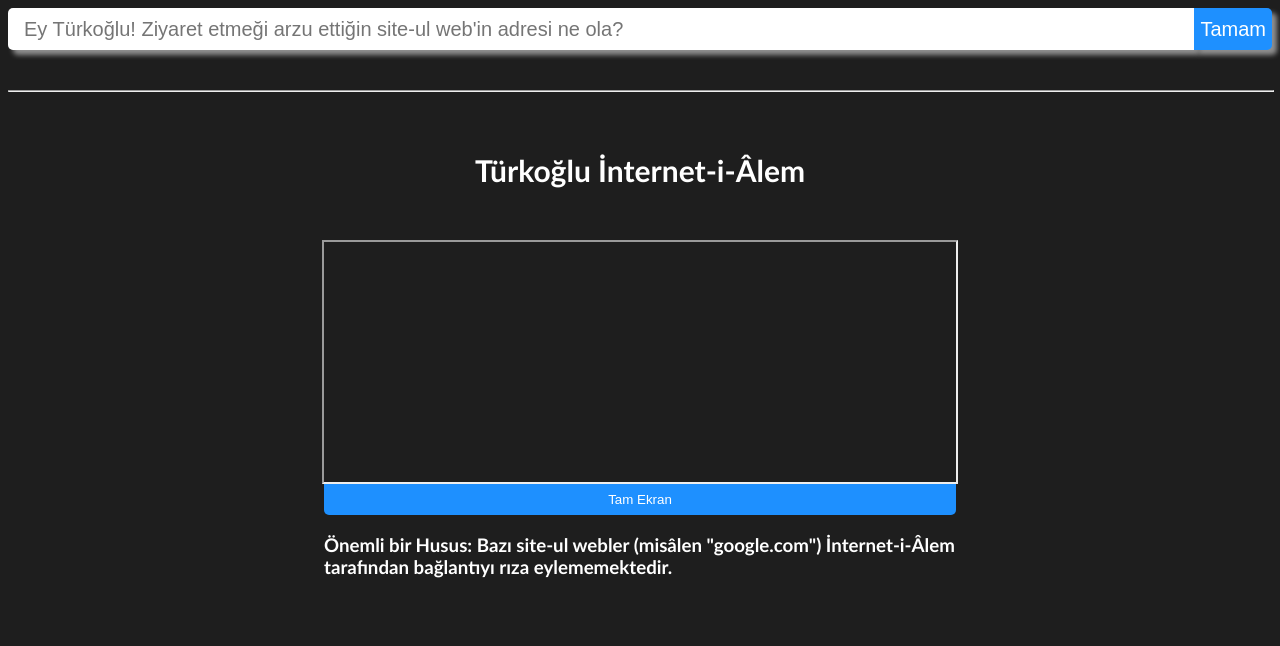
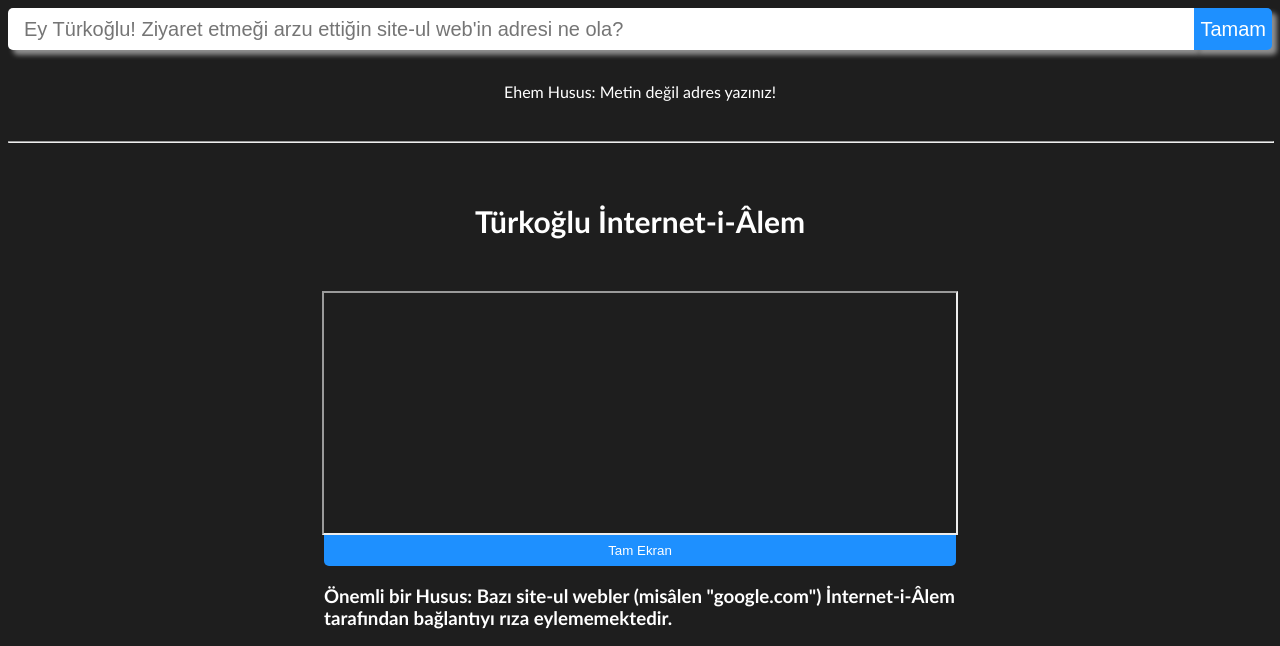
Before and after one commit to adigeweb/turkoglu-internet, a plain HTML site: page index.html in a window 1280 px wide. Shown: the top 646 px of the page. Drawn offline with Linux system fonts and the light colour scheme.

Commit message:
Add files via upload

```diff
--- a/index.html
+++ b/index.html
@@ -11,7 +11,8 @@
             <div class="search">
                 <input id="query" type="text" placeholder="Ey Türkoğlu! Ziyaret etmeği arzu ettiğin site-ul web'in adresi ne ola?" />
                 <button>Tamam</button>
-            </div><hr />
+            </div>
+            Ehem Husus: Metin değil adres yazınız!<hr />
             <h1 id="title">Türkoğlu İnternet-i-Âlem</h1>
             <div class="res">
                 <iframe src="" title="Arama Sonucu"></iframe>
```
